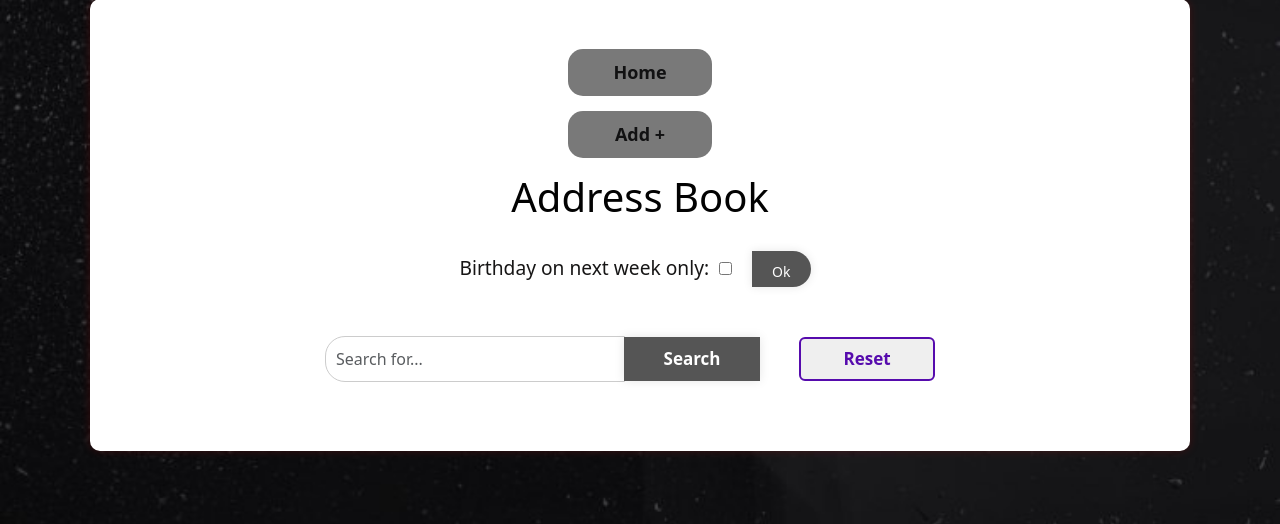
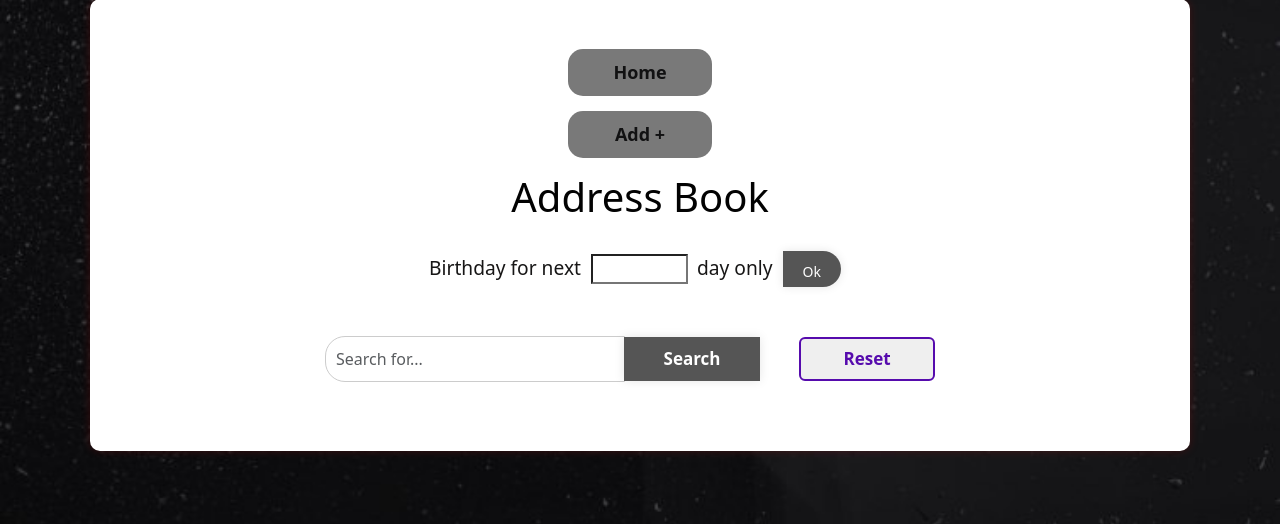
Before and after one commit to kirienkovitaliy/Personal_Assistant_Web_application_Django, a Django app: page /home in a window 1280 px wide. Shown: the part 175-699 px from the top of the page. Run offline with Django 4.2, Linux system fonts and the light colour scheme; the visitor is signed in with stand-in values (Sample User, id 1); data that the repository does not hold is empty.

Commit message:
add number input. & change logic

```diff
--- a/Personal_Assistant/addressbook/templates/addressbook/index.html
+++ b/Personal_Assistant/addressbook/templates/addressbook/index.html
@@ -217,8 +217,9 @@
     <h1 style="color: #020202;">Address Book</h1>
     <form class="input-group">
 
-    <label for="birthday-on-next-week" style="color: #171616; font-size: larger">Birthday on next week only:</label>
-        <input type="checkbox" name="birthday_on_next_week" id="birthday-on-next-week" style="margin: 10px">
+    <label for="birthday-for-next-days" style="color: #171616; font-size: larger">Birthday for next</label>
+        <input type="number" name="birthday_for_next_day" id="birthday-for-next-days" style="margin: 10px" min="0" max="364" value="{{ request.GET.birthday_for_next_day }}">
+        <span style="color: #171616; font-size: larger">day only</span>
         <button class="btn btn-secondary btn-sm" type="submit" style="margin: 10px; width: auto">Ok</button>
     </form>
     <form class="input-group">
@@ -282,15 +283,21 @@
     <script src="https://code.jquery.com/jquery-3.6.0.min.js"></script>
     <script>
         $(document).ready(function() {
-            $("#birthday-on-next-week").change(function() {
-                const isChecked = $(this).prop("checked");
-                localStorage.setItem("birthday_on_next_week", isChecked);
+            const numberInput = $("#birthday-for-next-days");
+
+            // Load the number input value from localStorage on page load
+            const savedValue = localStorage.getItem("birthday_for_next_day");
+            if (savedValue !== null) {
+                numberInput.val(savedValue);
+            }
+
+            // Listen for the "change" event of the number input and save its value to localStorage
+            numberInput.change(function() {
+                const value = $(this).val();
+                localStorage.setItem("birthday_for_next_day", value);
             });
-            const isChecked = localStorage.getItem("birthday_on_next_week") === "true";
-            $("#birthday-on-next-week").prop("checked", isChecked);
         });
     </script>
-
     <script>
         document.addEventListener("DOMContentLoaded", function() {
             const jobElements = document.querySelectorAll(".card .job");
--- a/Personal_Assistant/addressbook/views.py
+++ b/Personal_Assistant/addressbook/views.py
@@ -35,14 +35,18 @@ class ContactsHome(LoginRequiredMixin, ListView):
             QuerySet[Any]: The queryset of contacts based on the request parameters.
         """
         object_list_prefetch = self.model.objects.filter(user=self.request.user)
-        if self.request.GET.get("birthday_on_next_week") == "on":
+        date_range = self.request.GET.get("birthday_for_next_day")
+        if date_range:
             triggered_pk = []
+            start_date = now().date()
+            end_date = start_date + timedelta(days=int(date_range))
             for obj in object_list_prefetch:
-                start_date = now().date()
-                end_date = start_date + timedelta(days=7)
                 if not obj.birthday:
                     continue
-                birthday = obj.birthday.replace(year=start_date.year)
+                if end_date.year > start_date.year and obj.birthday.month < start_date.month:
+                    birthday = obj.birthday.replace(year=end_date.year)
+                else:
+                    birthday = obj.birthday.replace(year=start_date.year)
                 if start_date <= birthday < end_date:
                     triggered_pk.append(obj.pk)
 
```
